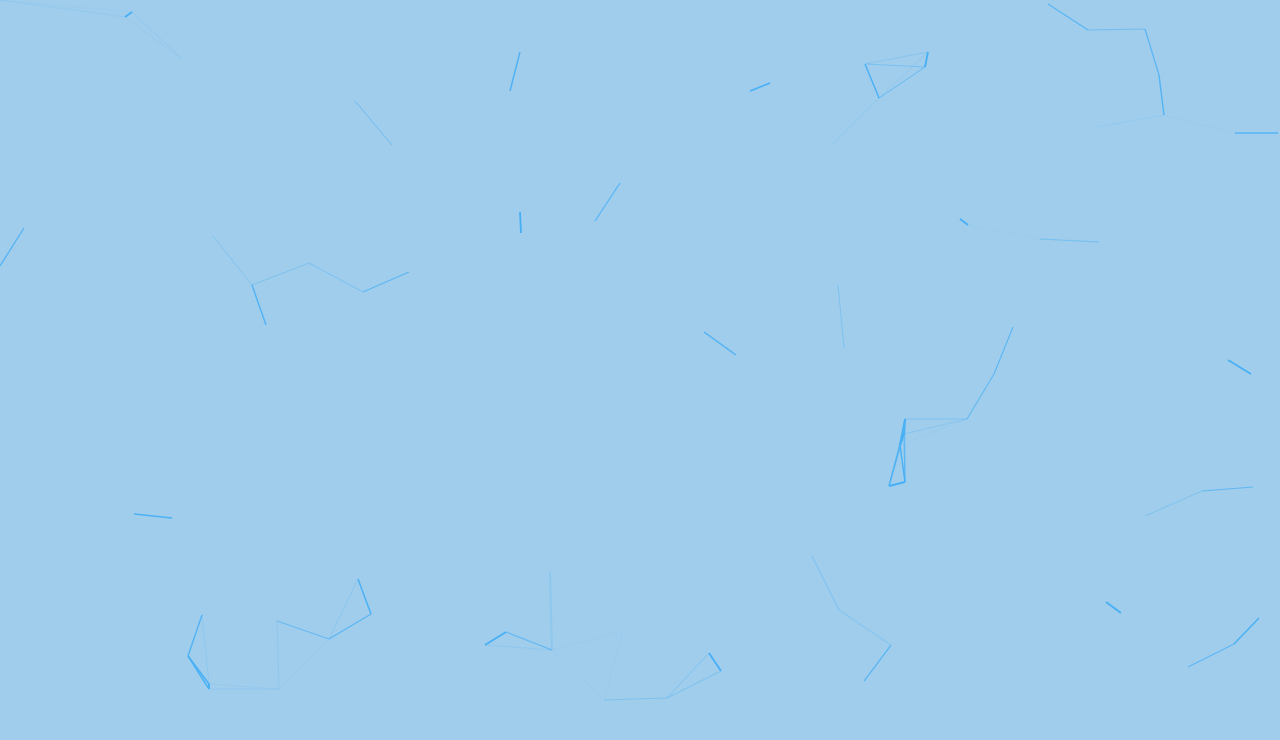
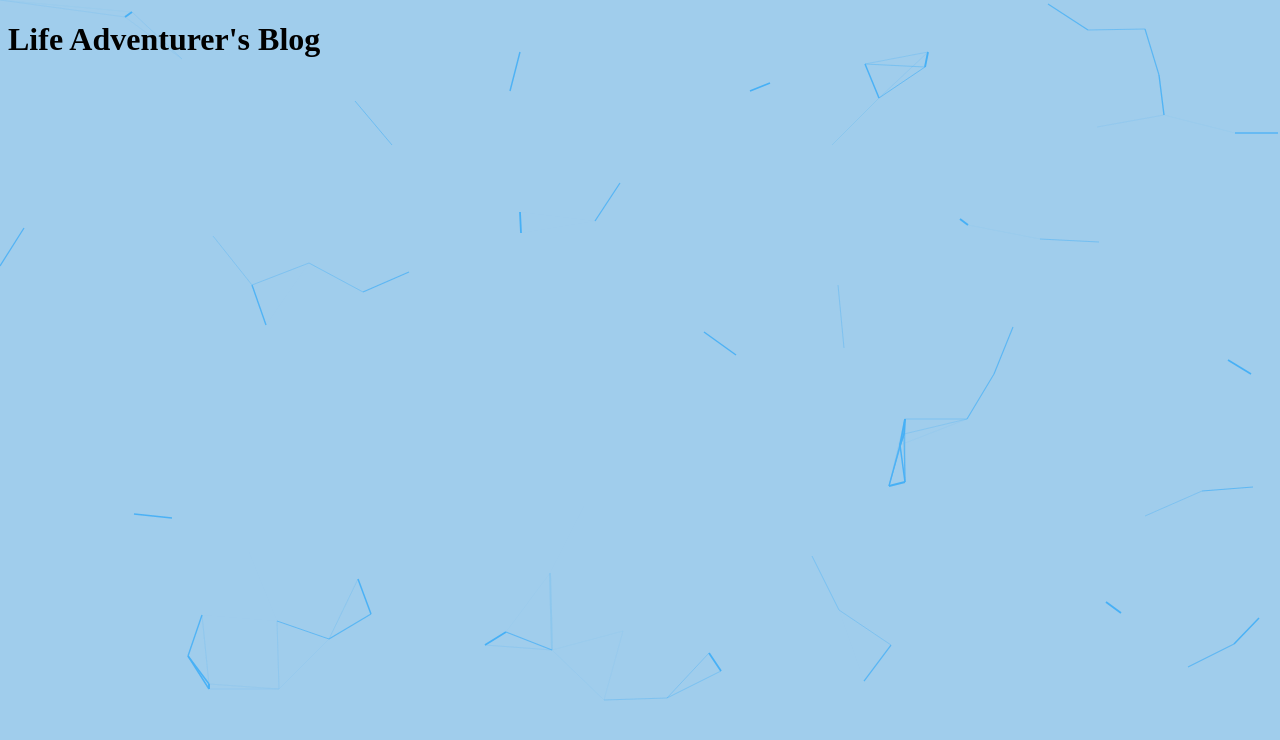
Before and after one commit to LifeAdventurer/LifeAdventurer.github.io, a plain HTML site: page index.html in a window 1280 px wide. Drawn offline with Linux system fonts and the light colour scheme.

Commit message:
Update index.html

```diff
--- a/index.html
+++ b/index.html
@@ -7,6 +7,7 @@
   <title>Life Adventurer's Blog</title>
 </head>
 <body style="background-color:rgb(160, 205, 236);">
+    <h1>Life Adventurer's Blog</h1>
   <script> ! function() {
     function get_attribute(node, attr, default_value) {
         return node.getAttribute(attr) || default_value;
```
